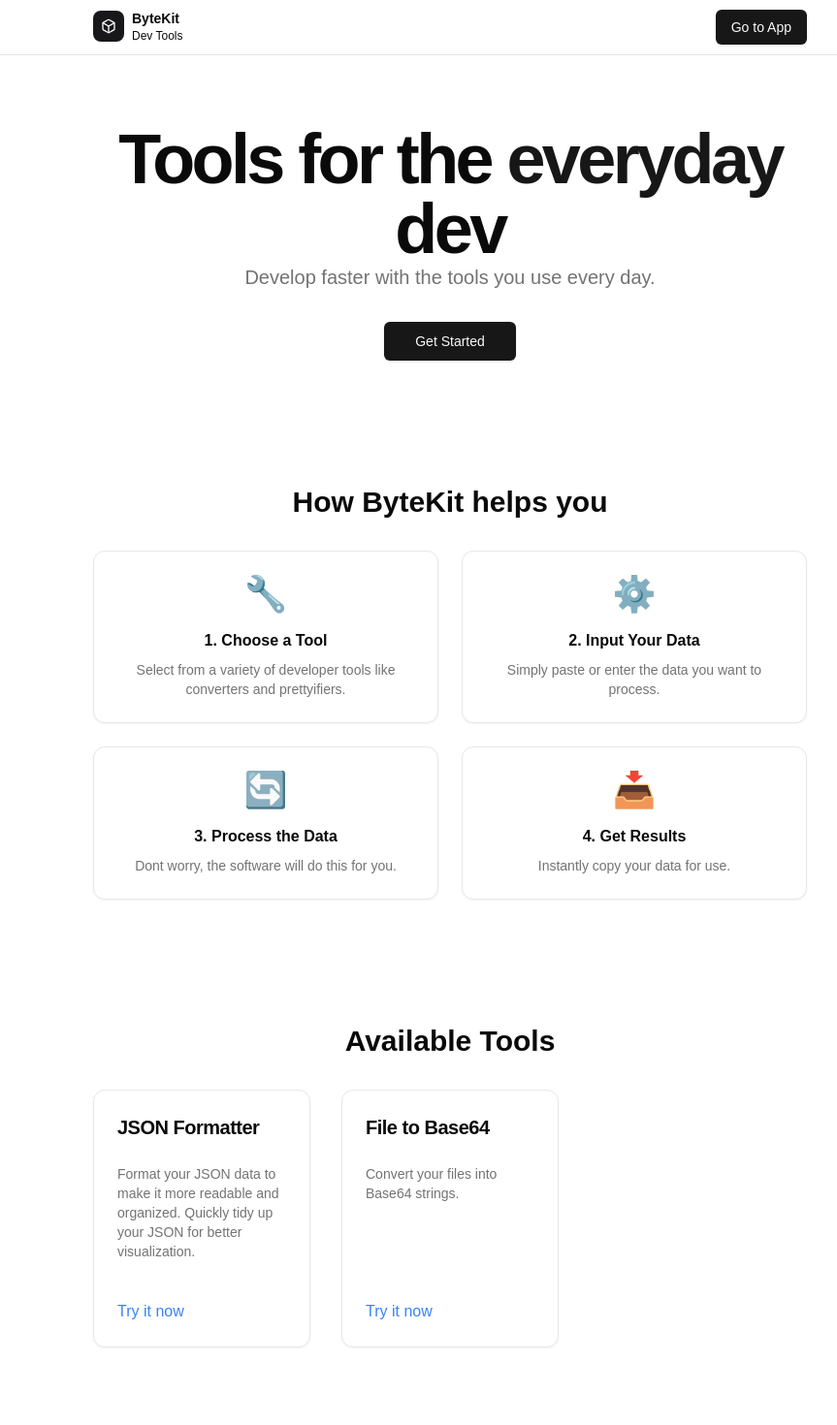
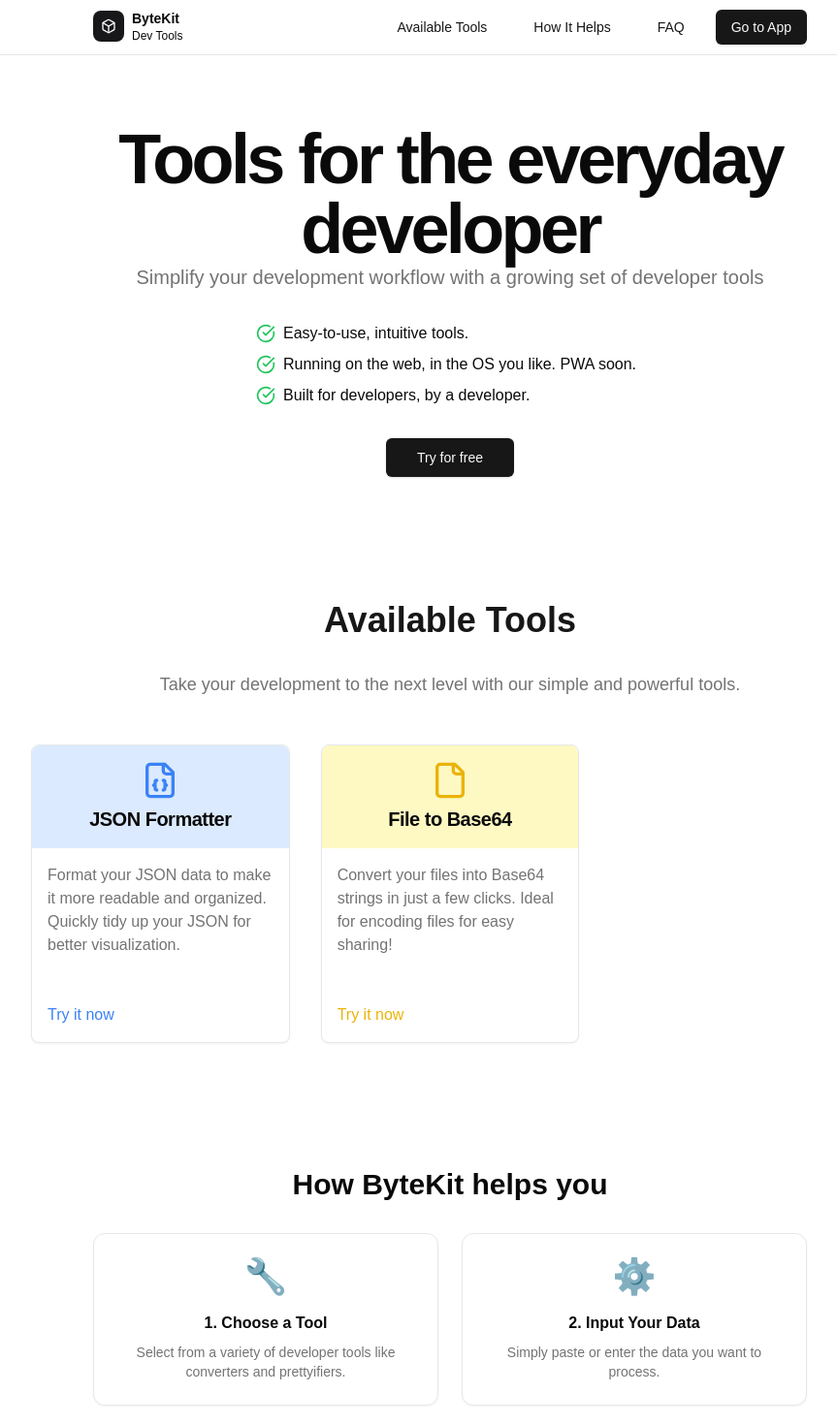
Before and after one commit to scostadavid/bytekit, a Next.js app: page / in a window 1280 px wide. Shown: the top 1470 px of the page at 97% size, without its empty margins (176-1039 px from the left). Built offline with nearby package versions, Linux system fonts and the light colour scheme.

Commit message:
feat: landing page update

```diff
--- a/app/_components/sections/help.tsx
+++ b/app/_components/sections/help.tsx
@@ -1,7 +1,7 @@
 import { Card, CardContent } from "@/components/ui/card";
 
 export const HowItHelps = () => (
-    <section className="w-full max-w-3xl mx-auto text-center my-32 px-4">
+    <section id="how-it-helps" className="w-full max-w-3xl mx-auto text-center my-32 px-4">
       <h2 className="text-3xl font-bold mb-8">How ByteKit helps you</h2>
       <div className="grid grid-cols-1 md:grid-cols-2 gap-6">
         <StepCard icon="🔧" title="1. Choose a Tool" description="Select from a variety of developer tools like converters and prettyifiers." />
--- a/app/_components/sections/hero.tsx
+++ b/app/_components/sections/hero.tsx
@@ -1,17 +1,37 @@
 import { Button } from "@/components/ui/button";
+import { CheckCircle } from "lucide-react";
 import Link from "next/link";
 
 export const HeroSection = () => (
   <section className="w-full max-w-3xl mx-auto text-center my-32 px-4">
-      <h1 className="text-4xl font-bold tracking-tighter sm:text-5xl md:text-6xl lg:text-7xl">
-        Tools for the <span className="text-primary">everyday</span> dev
+    <h1 className="text-5xl font-bold tracking-tighter md:text-6xl lg:text-7xl">
+      Tools for the everyday developer
     </h1>
+
     <p className="max-w-[700px] text-lg text-muted-foreground sm:text-xl mx-auto">
-        Develop faster with the tools you use every day.
+      Simplify your development workflow with a growing set of developer tools
     </p>
+    <div className="mt-8">
+      <ul className="space-y-2 text-left mx-auto max-w-[400px]">
+        <li className="flex items-center">
+          <CheckCircle className="text-green-500 w-5 h-5 mr-2" />
+          Easy-to-use, intuitive tools.
+        </li>
+        <li className="flex items-center">
+          <CheckCircle className="text-green-500 w-5 h-5 mr-2" />
+          Running on the web, in the OS you like. PWA soon.
+        </li>
+        <li className="flex items-center">
+          <CheckCircle className="text-green-500 w-5 h-5 mr-2" />
+          <span>Built for developers, by a{' '}
+            <Link href="https://scostadavid.xyz" rel="noreferrer noopenner" target="_blank">{' '}developer</Link>.
+          </span>
+        </li>
+      </ul>
+    </div>
     <div className="mt-8 text-center">
       <Link href="/app">
-          <Button size="lg">Get Started</Button>
+        <Button size="lg">Try for free</Button>
       </Link>
     </div>
   </section>
--- a/app/_components/sections/nav.tsx
+++ b/app/_components/sections/nav.tsx
@@ -26,6 +26,15 @@
         <Logo />
       </Link>
       <nav className="ml-auto flex items-center space-x-4">
+        <Link href="#available-tools" className="hidden sm:block">
+          <Button variant="link">Available Tools</Button>
+        </Link>
+        <Link href="#how-it-helps" className="hidden sm:block">
+          <Button variant="link">How It Helps</Button>
+        </Link>
+        <Link href="#faq" className="hidden sm:block">
+          <Button variant="link">FAQ</Button>
+        </Link>
         <Link href="/app">
 				  <Button>Go to App</Button>
 				</Link>
--- a/app/_components/sections/tools.tsx
+++ b/app/_components/sections/tools.tsx
@@ -1,36 +1,46 @@
 import { Card, CardContent, CardDescription, CardFooter, CardHeader, CardTitle } from "@/components/ui/card";
+import { FileIcon, FileJson } from 'lucide-react';
 
 export const AvailableTools = () => (
-    <section className="w-full max-w-3xl mx-auto my-32 px-4">
-      <h2 className="text-3xl font-bold mb-8 text-center">Available Tools</h2>
+  <section id="available-tools" className="w-full max-w-4xl mx-auto my-32 px-4">
+    <h2 className="text-4xl font-bold mb-8 text-center text-primary">
+      Available Tools
+    </h2>
+    <p className="text-center text-lg mb-12 text-muted-foreground">
+      Take your development to the next level with our simple and powerful tools.
+    </p>
     <div className="grid grid-cols-1 md:grid-cols-2 lg:grid-cols-3 gap-8">
-        <Card className="shadow-sm border border-gray-200 flex flex-col">
-          <CardHeader>
-            <CardTitle className="text-xl font-semibold">JSON Formatter</CardTitle>
+      {/* JSON Formatter Card */}
+      <Card className="shadow-sm border border-gray-200 rounded-lg transform transition duration-300 hover:scale-105">
+        <CardHeader className="text-center bg-blue-100 p-4 rounded-t-lg">
+          <FileJson className="w-10 h-10 text-blue-500 mx-auto" />
+          <CardTitle className="text-xl font-semibold mt-4">JSON Formatter</CardTitle>
         </CardHeader>
-          <CardContent className="flex-1">
-            <CardDescription className="mb-4">
+        <CardContent className="flex-1 p-4">
+          <CardDescription className="text-base text-muted-foreground mb-4">
             Format your JSON data to make it more readable and organized. Quickly tidy up your JSON for better visualization.
           </CardDescription>
         </CardContent>
-          <CardFooter>
-            <a href="/app" className="text-blue-500 hover:underline">
+        <CardFooter className="text-center p-4">
+          <a href="/app" className="text-blue-500 hover:text-blue-700 transition-colors font-medium">
             Try it now
           </a>
         </CardFooter>
       </Card>
 
-        <Card className="shadow-sm border border-gray-200 flex flex-col">
-          <CardHeader>
-            <CardTitle className="text-xl font-semibold">File to Base64</CardTitle>
+      {/* File to Base64 Card */}
+      <Card className="shadow-sm border border-gray-200 rounded-lg transform transition duration-300 hover:scale-105">
+        <CardHeader className="text-center bg-yellow-100 p-4 rounded-t-lg">
+          <FileIcon className="w-10 h-10 text-yellow-500 mx-auto" />
+          <CardTitle className="text-xl font-semibold mt-4">File to Base64</CardTitle>
         </CardHeader>
-          <CardContent className="flex-1">
-            <CardDescription className="mb-4">
-              Convert your files into Base64 strings.
+        <CardContent className="flex-1 p-4">
+          <CardDescription className="text-base text-muted-foreground mb-4">
+            Convert your files into Base64 strings in just a few clicks. Ideal for encoding files for easy sharing!
           </CardDescription>
         </CardContent>
-          <CardFooter>
-            <a href="/app" className="text-blue-500 hover:underline">
+        <CardFooter className="text-center p-4">
+          <a href="/app" className="text-yellow-500 hover:text-yellow-700 transition-colors font-medium">
             Try it now
           </a>
         </CardFooter>
--- a/app/page.tsx
+++ b/app/page.tsx
@@ -13,8 +13,8 @@
       <NavSection />
       <main className="flex-1">
         <HeroSection />
+        <AvailableTools />
         <HowItHelps />
-        <AvailableTools />
         <FAQ />
       </main>
       <Footer />
--- a/components/logo.tsx
+++ b/components/logo.tsx
@@ -1,8 +1,7 @@
 "use client"
 
 import * as React from "react"
-import { Box } from "lucide-react"
-
+import { Box } from "lucide-react";
 import {
   SidebarMenu,
   SidebarMenuButton,
```
Lines whose indentation alone changed are shown as unchanged.
